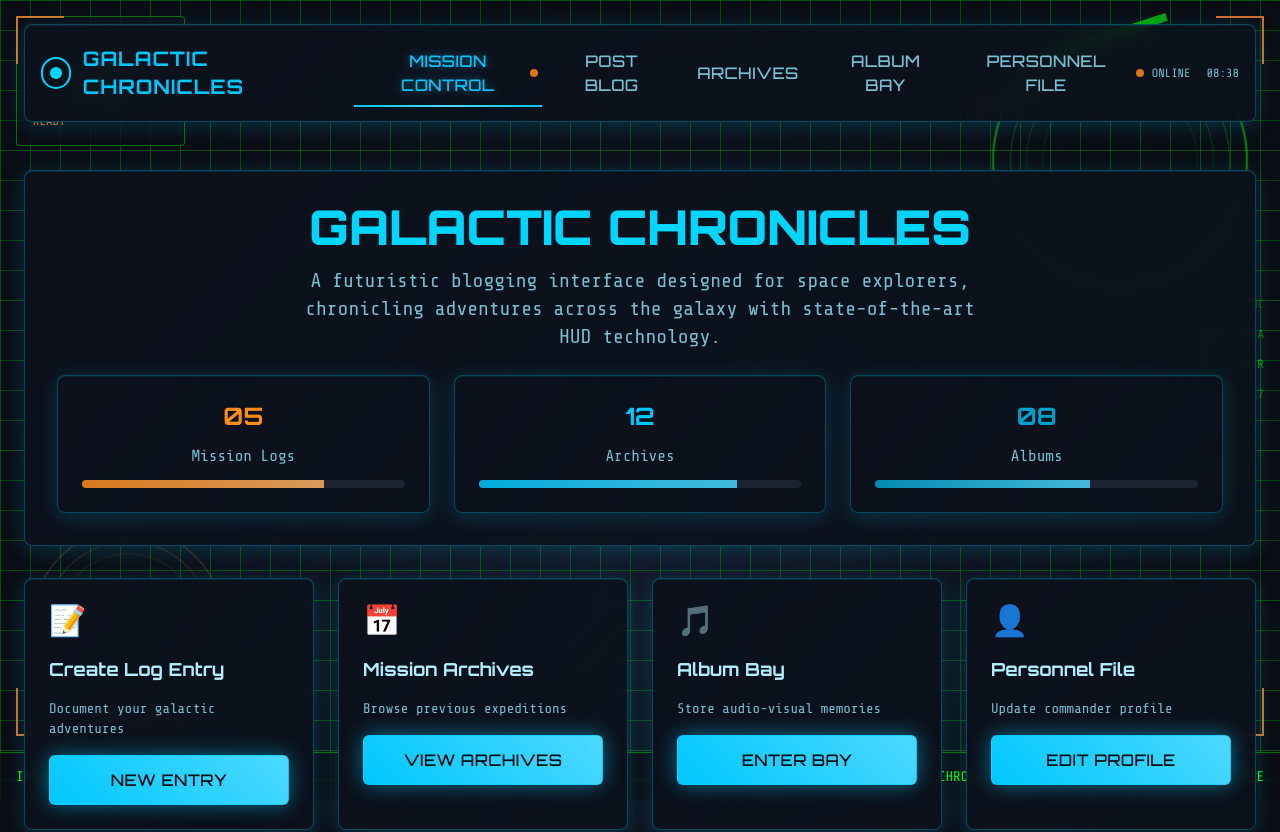
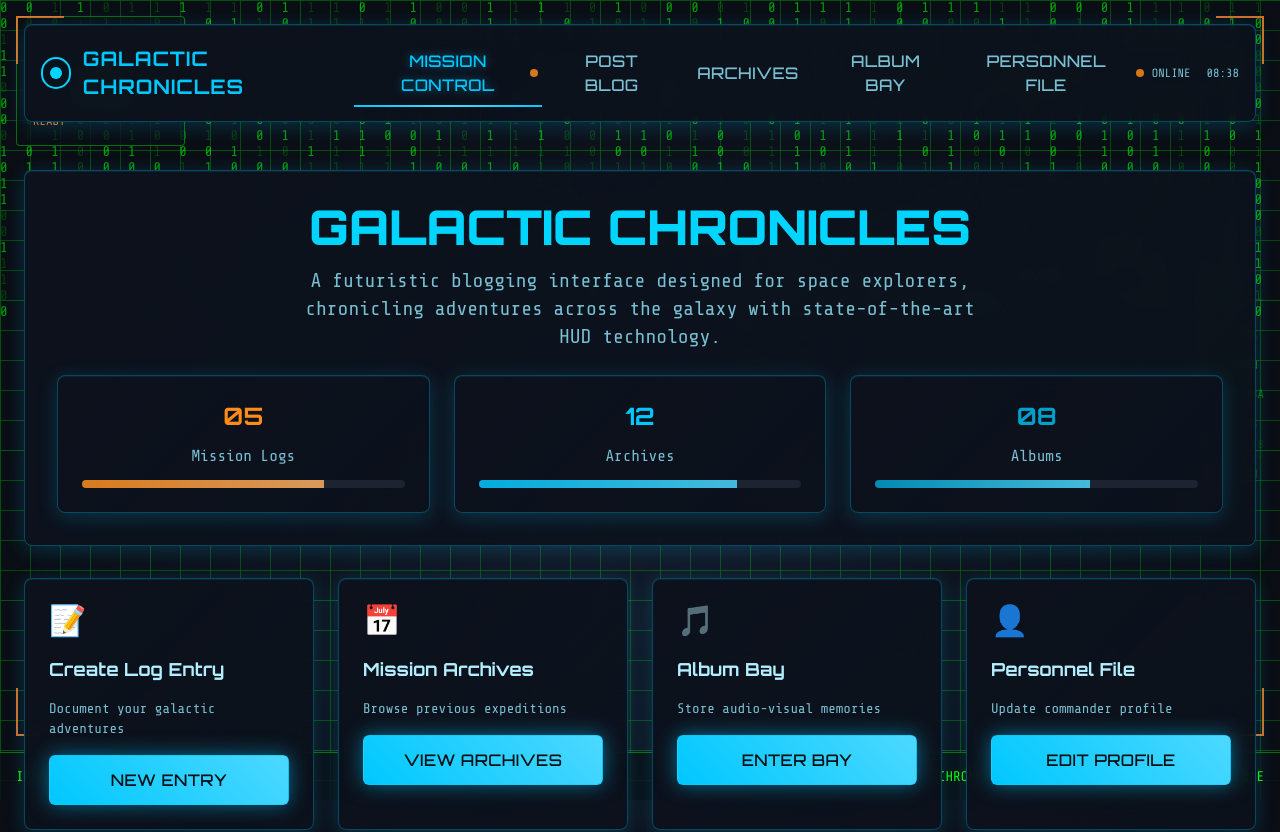
Before and after one commit to lelihanzzza/galactic-chronicle-hub, a React (Vite) app: page / in a window 1280 px wide. Shown: the top 832 px of the page. Built offline with nearby package versions, Linux system fonts and the light colour scheme.

Commit message:
Remove radar, add binary matrix
Remove the background radar and replace the entire screen with a falling binary matrix effect.
-edited src/components/HudLayout.tsx

```diff
--- a/src/components/HudLayout.tsx
+++ b/src/components/HudLayout.tsx
@@ -21,20 +21,26 @@ export const HudLayout = ({ children }: HudLayoutProps) => {
         }}
       />
 
-      {/* Large Radar Sweep Effect */}
-      <div className="fixed top-8 right-8 w-64 h-64 rounded-full border-2 border-retro-green/50 animate-radar-sweep z-0">
-        <div className="absolute inset-4 rounded-full border border-retro-green/30" />
-        <div className="absolute inset-8 rounded-full border border-retro-green/20" />
-        <div className="absolute inset-12 rounded-full border border-retro-green/10" />
-        <div className="absolute top-1/2 left-1/2 w-2 h-32 bg-retro-green/60 origin-bottom animate-radar-line" />
-        <div className="absolute top-1/2 left-1/2 w-1 h-24 bg-retro-orange/40 origin-bottom animate-radar-line" style={{ animationDelay: '1s' }} />
-      </div>
-
-      {/* Secondary Radar - Bottom Left */}
-      <div className="fixed bottom-20 left-8 w-48 h-48 rounded-full border border-retro-orange/30 animate-radar-sweep z-0" style={{ animationDirection: 'reverse', animationDuration: '6s' }}>
-        <div className="absolute inset-3 rounded-full border border-retro-orange/20" />
-        <div className="absolute inset-6 rounded-full border border-retro-orange/10" />
-        <div className="absolute top-1/2 left-1/2 w-1 h-24 bg-retro-orange/50 origin-bottom animate-radar-line" style={{ animationDirection: 'reverse' }} />
+      {/* Binary Matrix Rain */}
+      <div className="fixed inset-0 z-0 overflow-hidden pointer-events-none">
+        {[...Array(50)].map((_, i) => (
+          <div
+            key={i}
+            className="absolute top-0 font-mono text-retro-green/60 animate-matrix-fall"
+            style={{
+              left: `${i * 2}%`,
+              fontSize: '14px',
+              animationDelay: `${Math.random() * 5}s`,
+              animationDuration: `${3 + Math.random() * 4}s`
+            }}
+          >
+            {[...Array(20)].map((_, j) => (
+              <div key={j} className="leading-4" style={{ opacity: Math.random() > 0.5 ? 1 : 0.3 }}>
+                {Math.random() > 0.5 ? '1' : '0'}
+              </div>
+            ))}
+          </div>
+        ))}
       </div>
 
       {/* System Status Panel */}
--- a/src/index.css
+++ b/src/index.css
@@ -286,6 +286,13 @@
     100% { opacity: 0; transform: translateY(-20px); }
   }
 
+  @keyframes matrix-fall {
+    0% { transform: translateY(-100vh); opacity: 0; }
+    10% { opacity: 1; }
+    90% { opacity: 1; }
+    100% { transform: translateY(100vh); opacity: 0; }
+  }
+
   .animate-glow {
     animation: glow 2s ease-in-out infinite;
   }
--- a/tailwind.config.ts
+++ b/tailwind.config.ts
@@ -78,6 +78,7 @@ export default {
 				'float': 'float 3s ease-in-out infinite',
 				'scan': 'scan 3s linear infinite',
 				'pulse': 'pulse 1s infinite',
+				'matrix-fall': 'matrix-fall linear infinite',
 			},
 			borderRadius: {
 				lg: 'var(--radius)',
```
